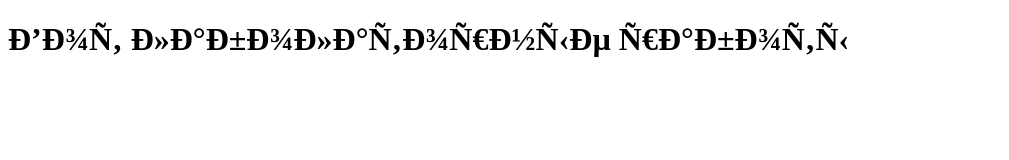
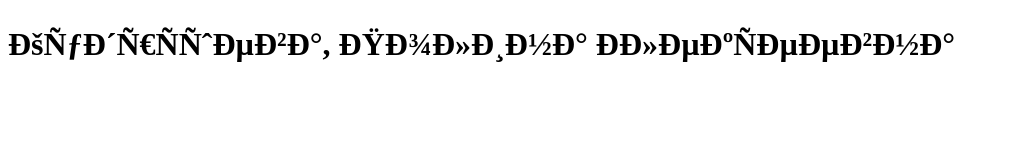
Before and after one commit to PolinaKudriasheva/Heroku, a plain HTML site: page public_html/index.html in a window 1280 px wide. Shown: the whole page, without its empty margins (0-1009 px from the left). Drawn offline with Linux system fonts and the light colour scheme.

Commit message:
Update index.html

```diff
--- a/public_html/index.html
+++ b/public_html/index.html
@@ -4,6 +4,6 @@
   <title>Главная страница моего портфолио</title><meta charset="uyf-8">
  </head>
  <body>
-   <h1>Вот лаболаторные работы</h1>
+   <h1>Кудряшева, Полина Алексеевна</h1>
  </body>
  </html>
```
